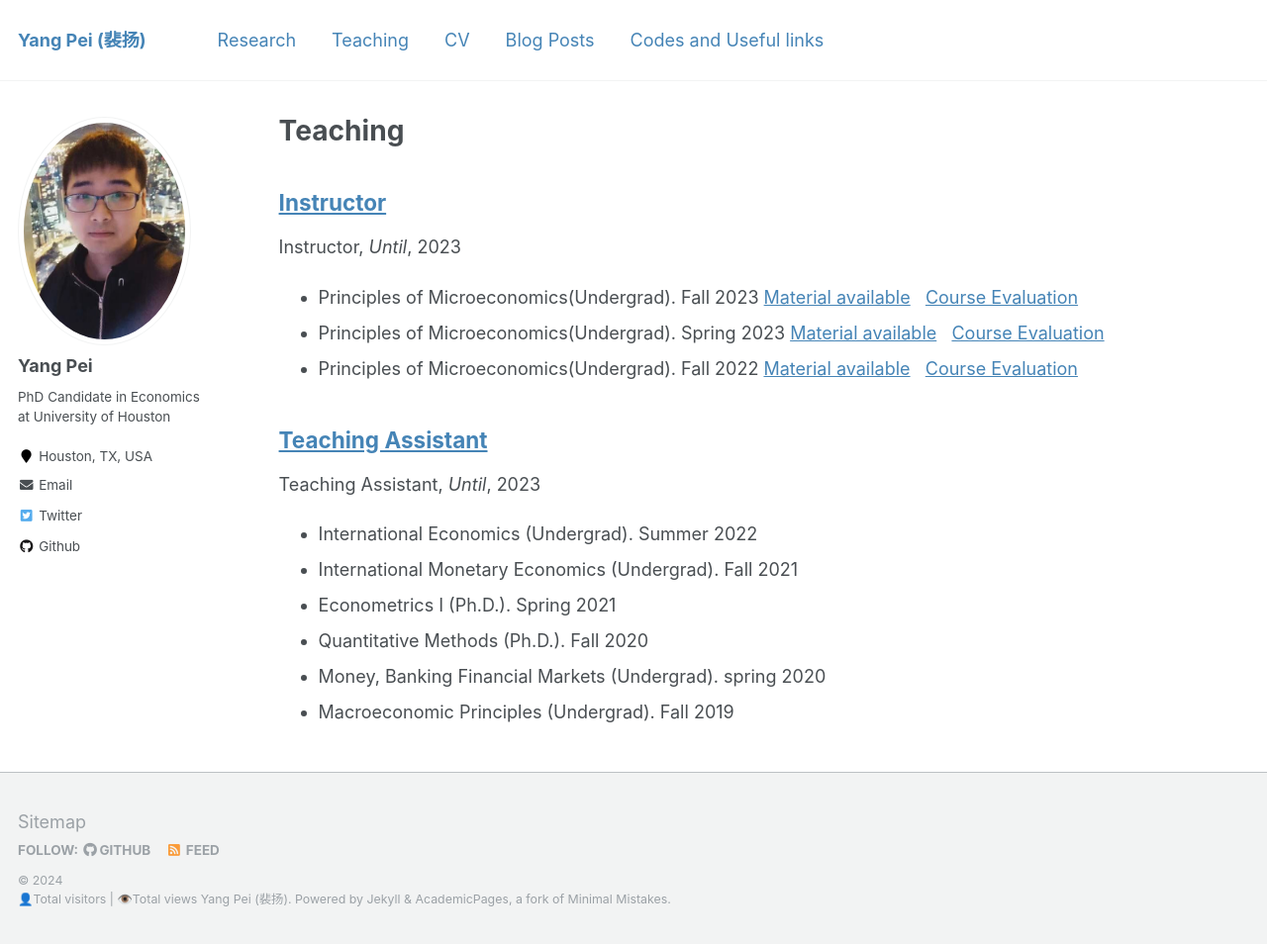
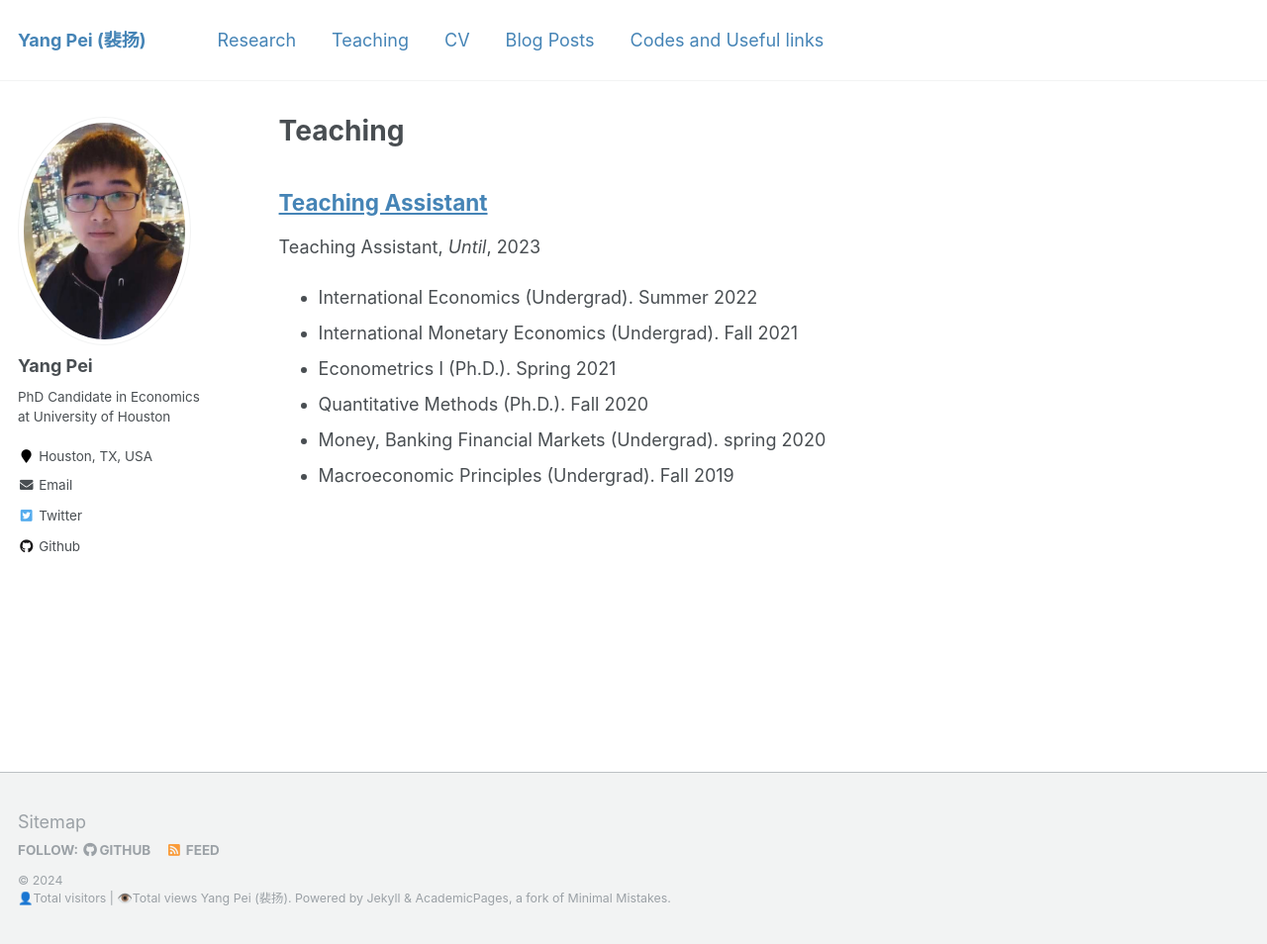
Before and after one commit to ypei1/ypei1.github.io, a Jekyll site: the page built from _pages/teaching.html, in a window 1280 px wide and 954 px high. Shown: the whole window at 99% size. Built offline with Jekyll 4.4.1, drawn with Linux system fonts in a browser that asks for light colours; comment, search, counter and statistics services are not loaded; a file with an impossible date is left out.

Commit message:
Update 2023-09-01-instructor.md

```diff
--- a/_teaching/2023-09-01-instructor.md
+++ b/_teaching/2023-09-01-instructor.md
@@ -3,8 +3,8 @@ title: "Instructor"
 collection: teaching
 type: "Instructor"
 permalink: /teaching/2023-09-01-instructor
-venue: "Until"
-date: 2023-09-04
+venue: " "
+date:
 location: "Hosuton, USA"
 ---
 
```
